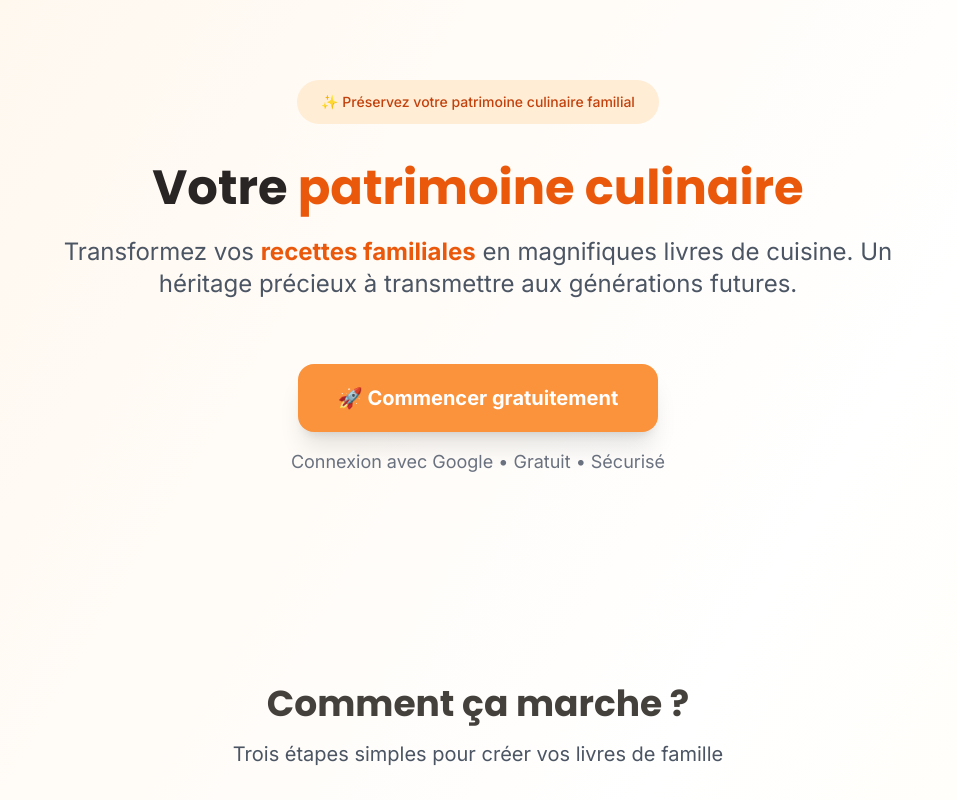
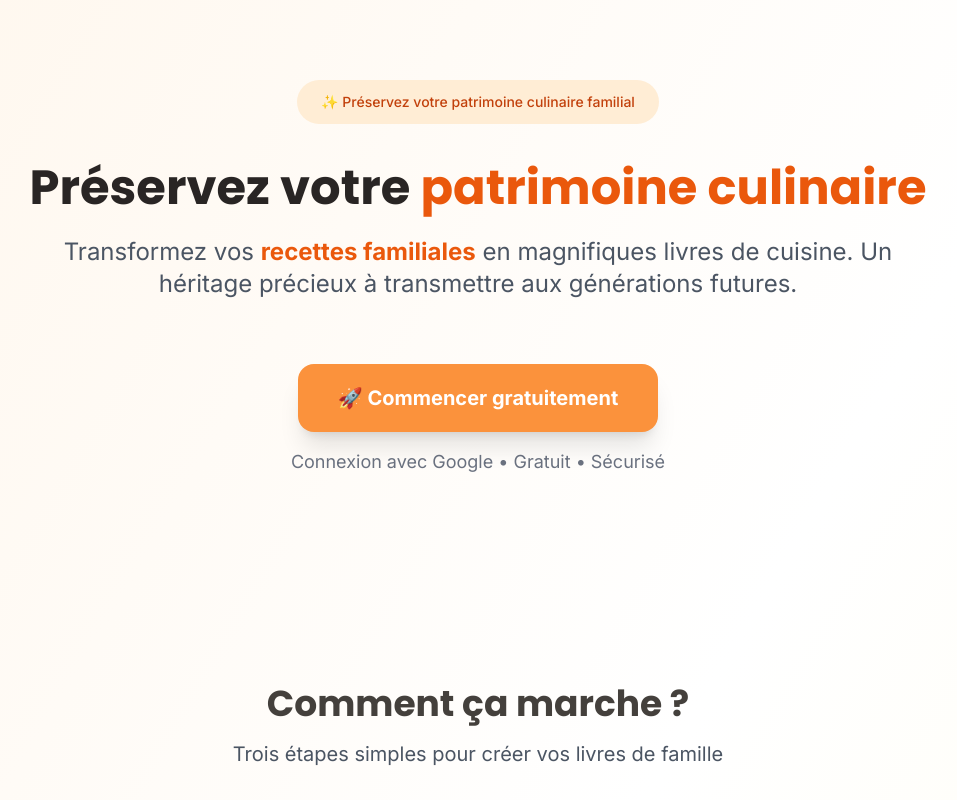
Before and after one commit to oliviertgpls-tech/Fdt-2, a Next.js app: page / in a window 1280 px wide. Shown: the top 800 px of the page, without its empty margins (162-1119 px from the left). Built offline with nearby package versions, Linux system fonts and the light colour scheme.

Commit message:
Update page.tsx

```diff
--- a/app/page.tsx
+++ b/app/page.tsx
@@ -15,7 +15,7 @@ export default function HomePage() {
             {/* Titre principal */}
             <div className="space-y-6">
               <h1 className="text-3xl md:text-5xl font-bold text-gray-900 leading-tight">
-                Votre
+                Préservez votre
                 <span className="text-orange-600"> patrimoine culinaire</span>
               </h1>
 
```
